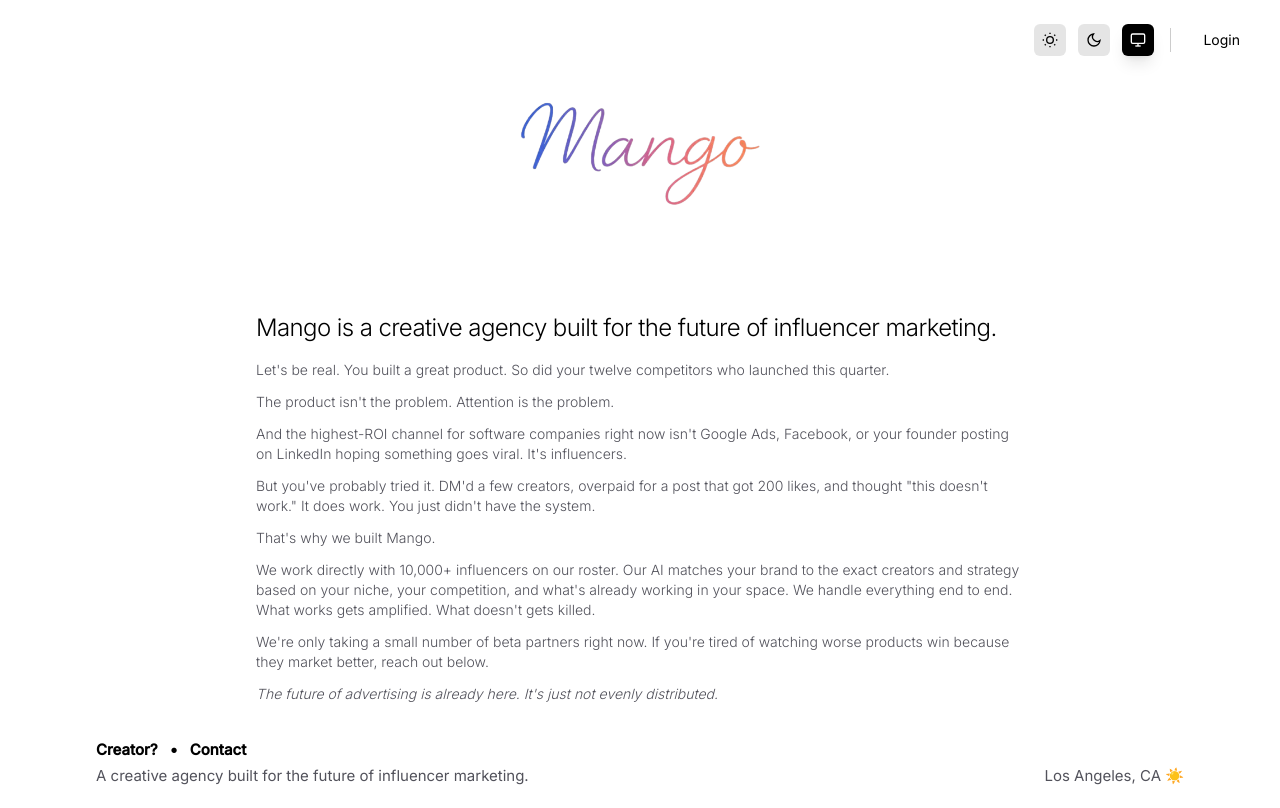
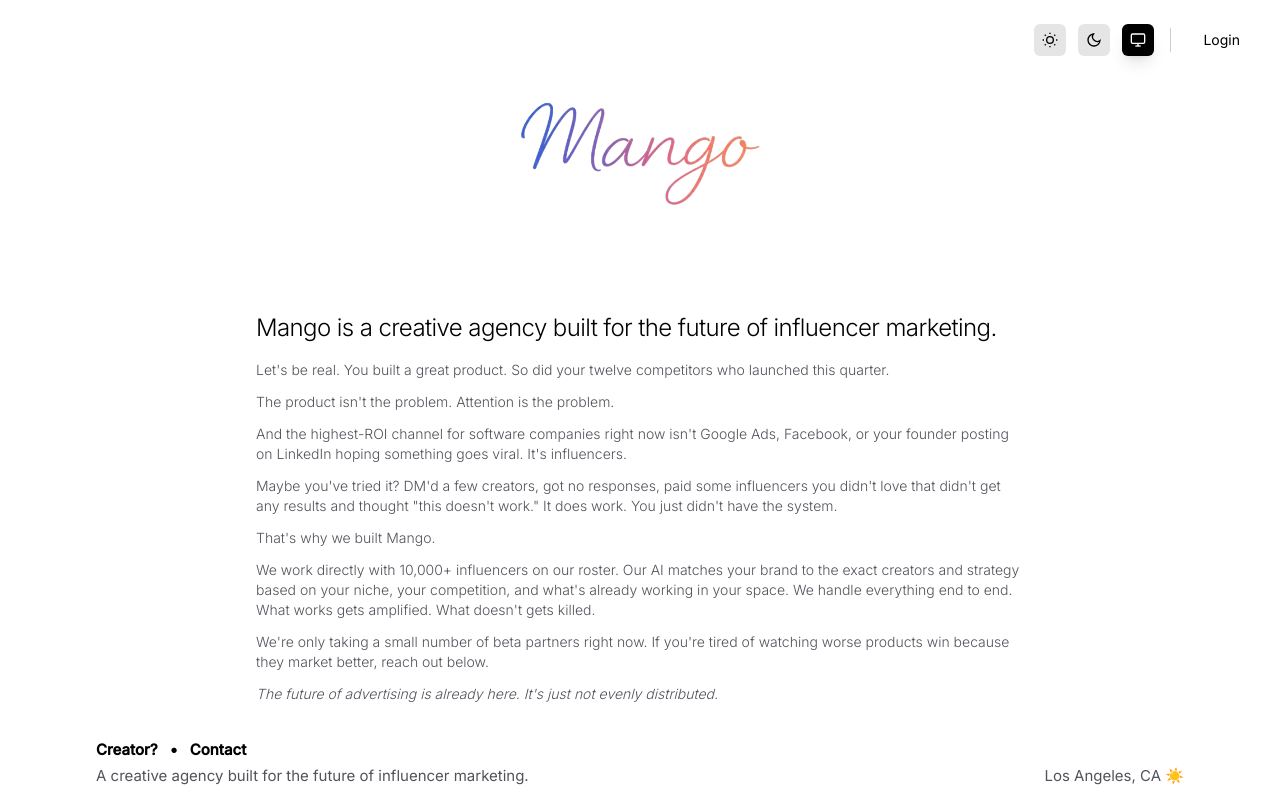
Before and after one commit to rjnapolitano/mango-marketing-site, a Next.js app: page / in a window 1280 px wide. Built offline with nearby package versions, Linux system fonts and the light colour scheme.

Commit message:
Update copy: refine influencer trial experience paragraph

```diff
--- a/app/page.tsx
+++ b/app/page.tsx
@@ -145,7 +145,7 @@
               </p>
 
               <p>
-                But you've probably tried it. DM'd a few creators, overpaid for a post that got 200 likes, and thought "this doesn't work." It does work. You just didn't have the system.
+                Maybe you've tried it? DM'd a few creators, got no responses, paid some influencers you didn't love that didn't get any results and thought "this doesn't work." It does work. You just didn't have the system.
               </p>
 
               <p>
```
